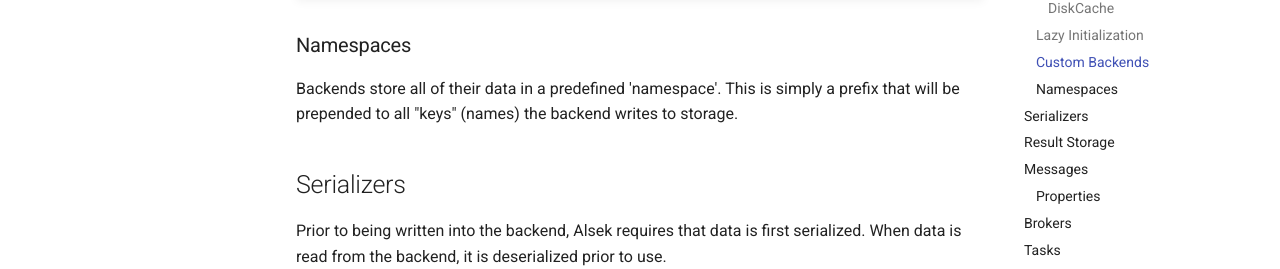
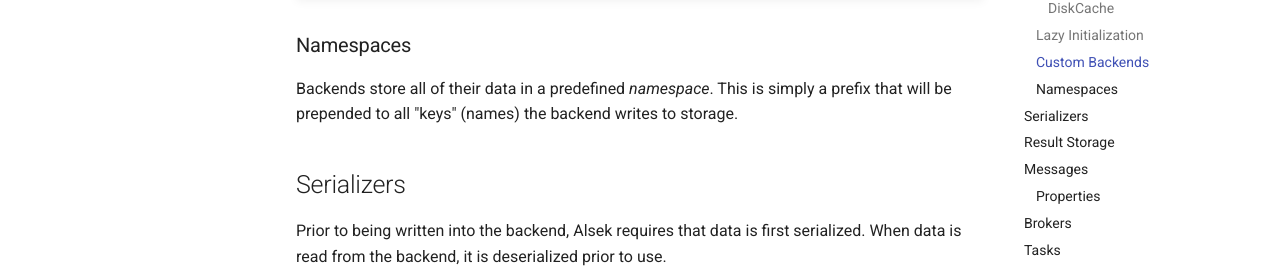
Before and after one commit to TariqAHassan/alsek, an MkDocs documentation site: the page built from docs/guided_tour.md, in a window 1280 px wide and 900 px high, scrolled down 2190 px. Shown: the part 181-450 px from the top of the window. Built offline with MkDocs 1.6.1 and Material for MkDocs 9.7.7, drawn with Linux system fonts in a browser that asks for light colours; comment, search, counter and statistics services are not loaded.

Commit message:
Fix typo

```diff
--- a/docs/guided_tour.md
+++ b/docs/guided_tour.md
@@ -112,7 +112,7 @@ and, perhaps more importantly, a `ResultsStore`.
 
 ### Namespaces
 
-Backends store all of their data in a predefined 'namespace'.
+Backends store all of their data in a predefined _namespace_.
 This is simply a prefix that will be prepended to all "keys" (names)
 the backend writes to storage.
 
```
